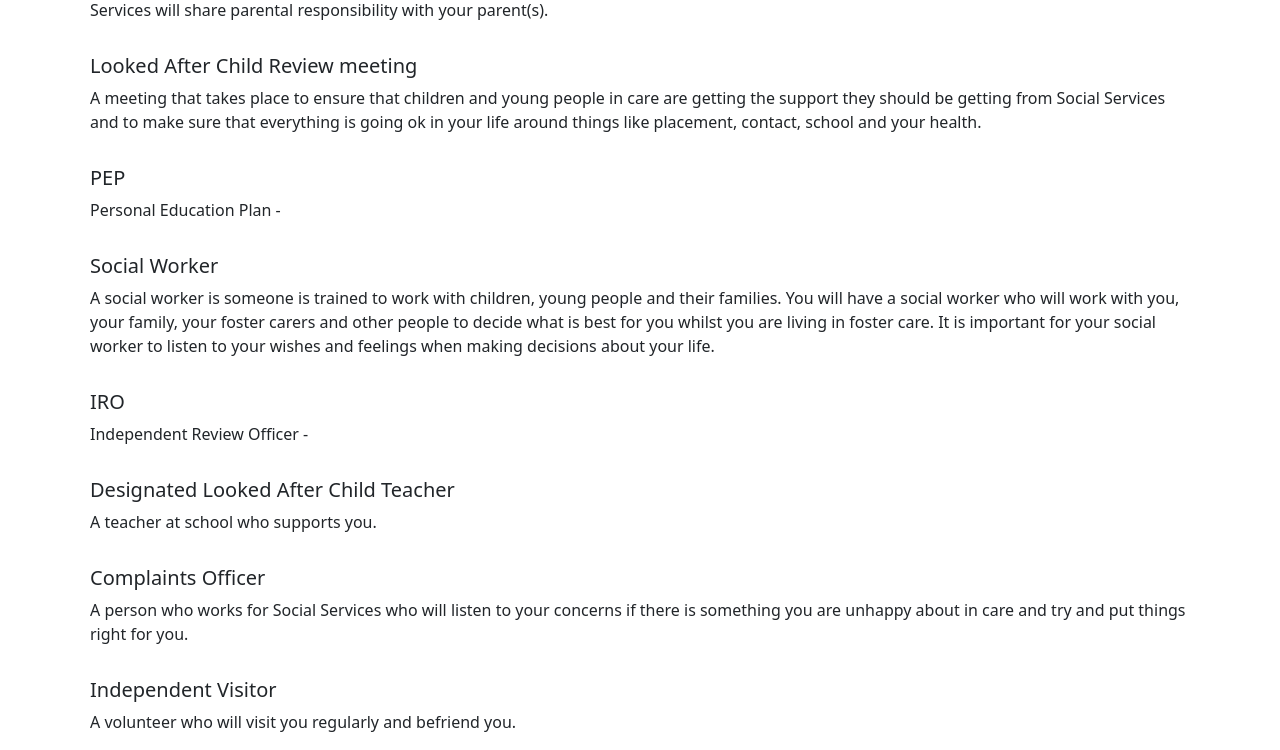
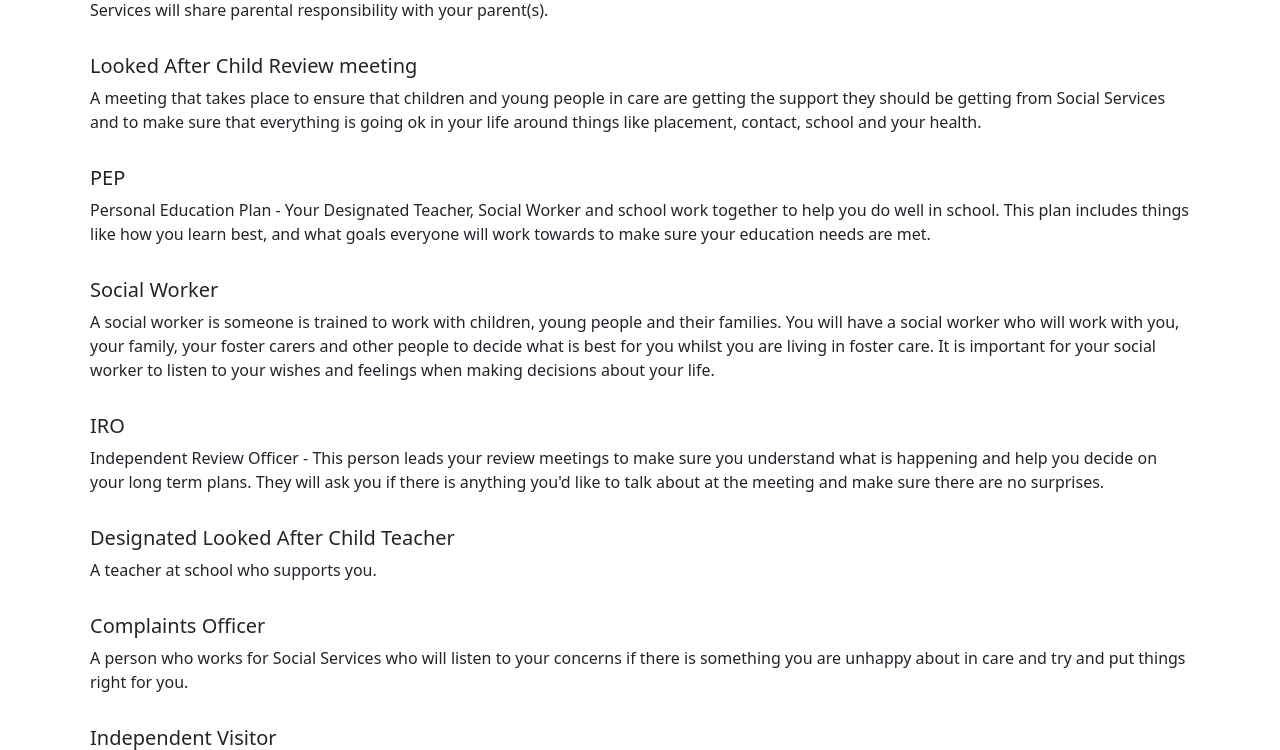
Before and after one commit to pyjaks/Guide-to-Being-in-Care-FYP, a Django app: page /what-does-that-mean in a window 1280 px wide. Shown: the part 676-1426 px from the top of the page. Run offline with Django 3.2, Linux system fonts and the light colour scheme; some libraries are stand-ins or nearby versions.

Commit message:
Finish acronym definitions in wdtm page

```diff
--- a/guide/main/templates/main/what-does-that-mean.html
+++ b/guide/main/templates/main/what-does-that-mean.html
@@ -45,7 +45,9 @@
 
 <div class="odd-definition p-2">
     <h5>PEP</h5>
-    <p>Personal Education Plan - </p>
+    <p>Personal Education Plan - Your Designated Teacher, Social Worker and school work together to help
+    you do well in school. This plan includes things like how you learn best, and what goals everyone will
+    work towards to make sure your education needs are met.</p>
 </div>
 
 <div class="even-definition p-2">
@@ -58,7 +60,9 @@
 
 <div class="odd-definition p-2">
     <h5>IRO</h5>
-    <p>Independent Review Officer - </p>
+    <p>Independent Review Officer - This person leads your review meetings to make sure you understand what
+    is happening and help you decide on your long term plans. They will ask you if there is anything you'd like
+    to talk about at the meeting and make sure there are no surprises.</p>
 </div>
 
 <div class="even-definition p-2">
```
